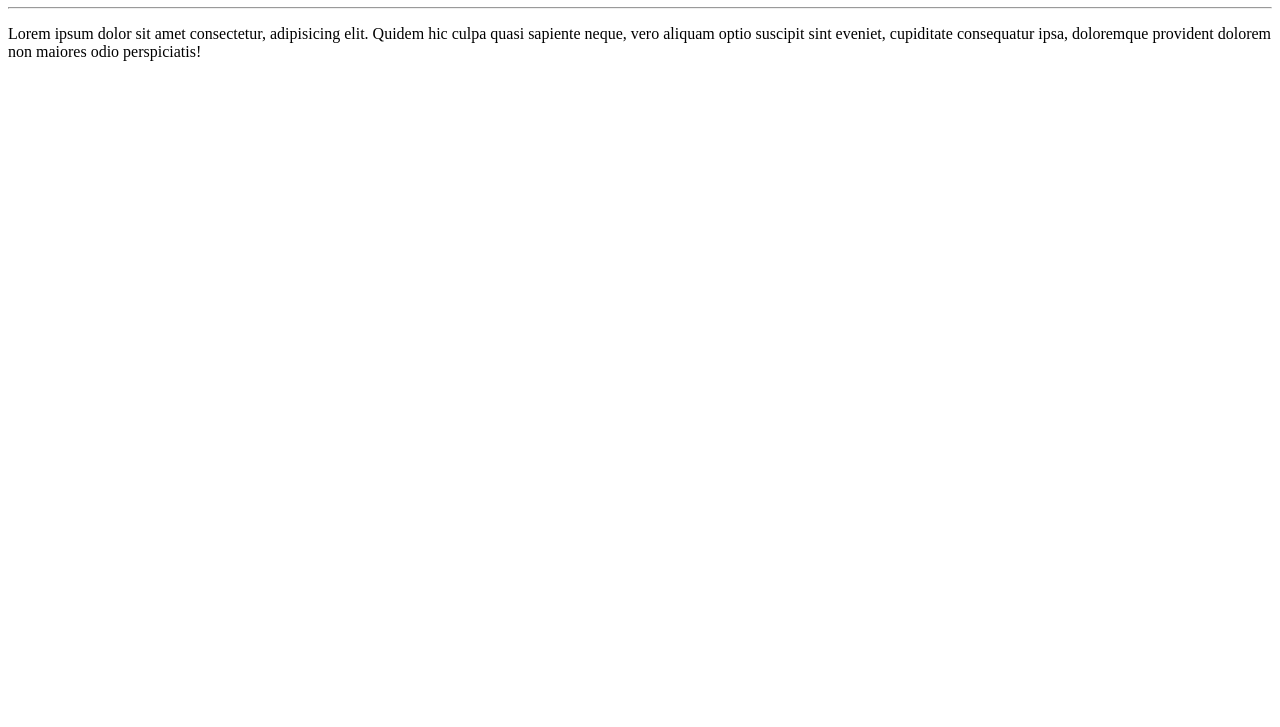
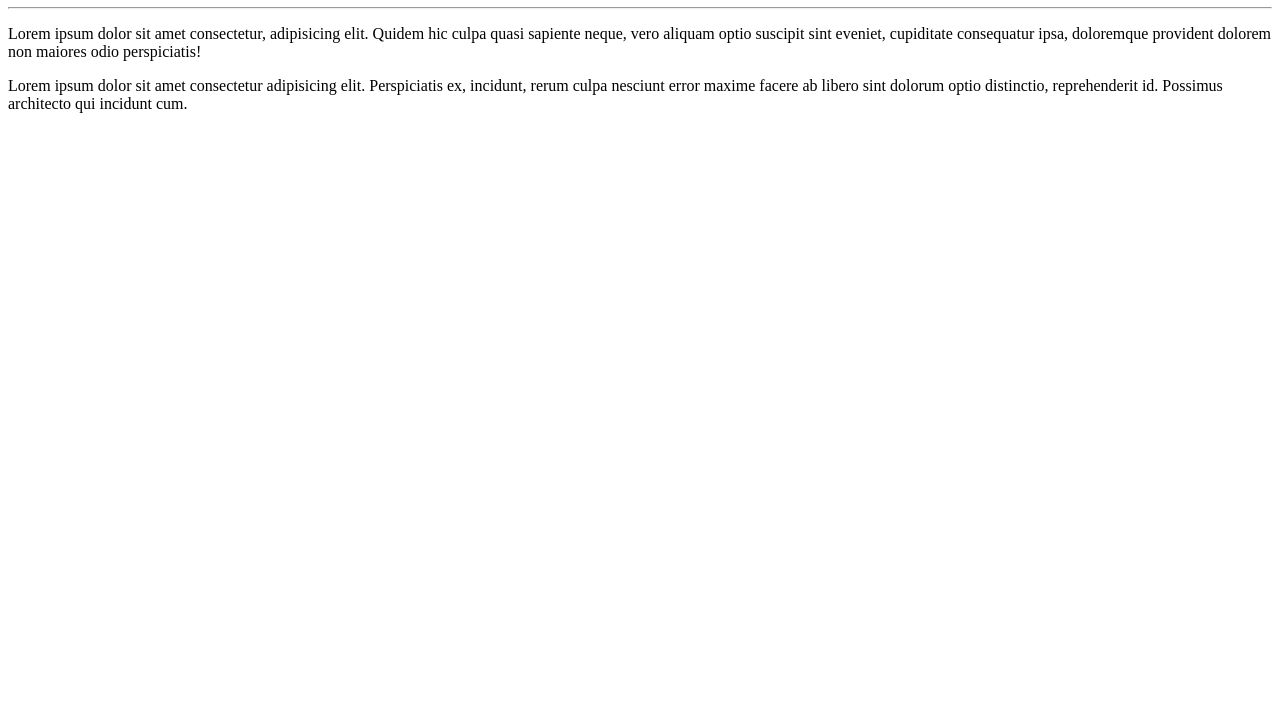
Before and after one commit to brunaebruno37-jpg/Curso_GIT_GIT_hub, a plain HTML site: page site-exemplo/index.html in a window 1280 px wide. Shown: the part 73-800 px from the top of the page. Drawn offline with Linux system fonts and the light colour scheme.

Commit message:
adicionei um paragrafo

```diff
--- a/site-exemplo/index.html
+++ b/site-exemplo/index.html
@@ -9,5 +9,7 @@
     <h1>Olá mundo</h1>
     <hr>
     <p>Lorem ipsum dolor sit amet consectetur, adipisicing elit. Quidem hic culpa quasi sapiente neque, vero aliquam optio suscipit sint eveniet, cupiditate consequatur ipsa, doloremque provident dolorem non maiores odio perspiciatis!</p>
+
+    <p>Lorem ipsum dolor sit amet consectetur adipisicing elit. Perspiciatis ex, incidunt, rerum culpa nesciunt error maxime facere ab libero sint dolorum optio distinctio, reprehenderit id. Possimus architecto qui incidunt cum.</p>
 </body>
 </html>
```
